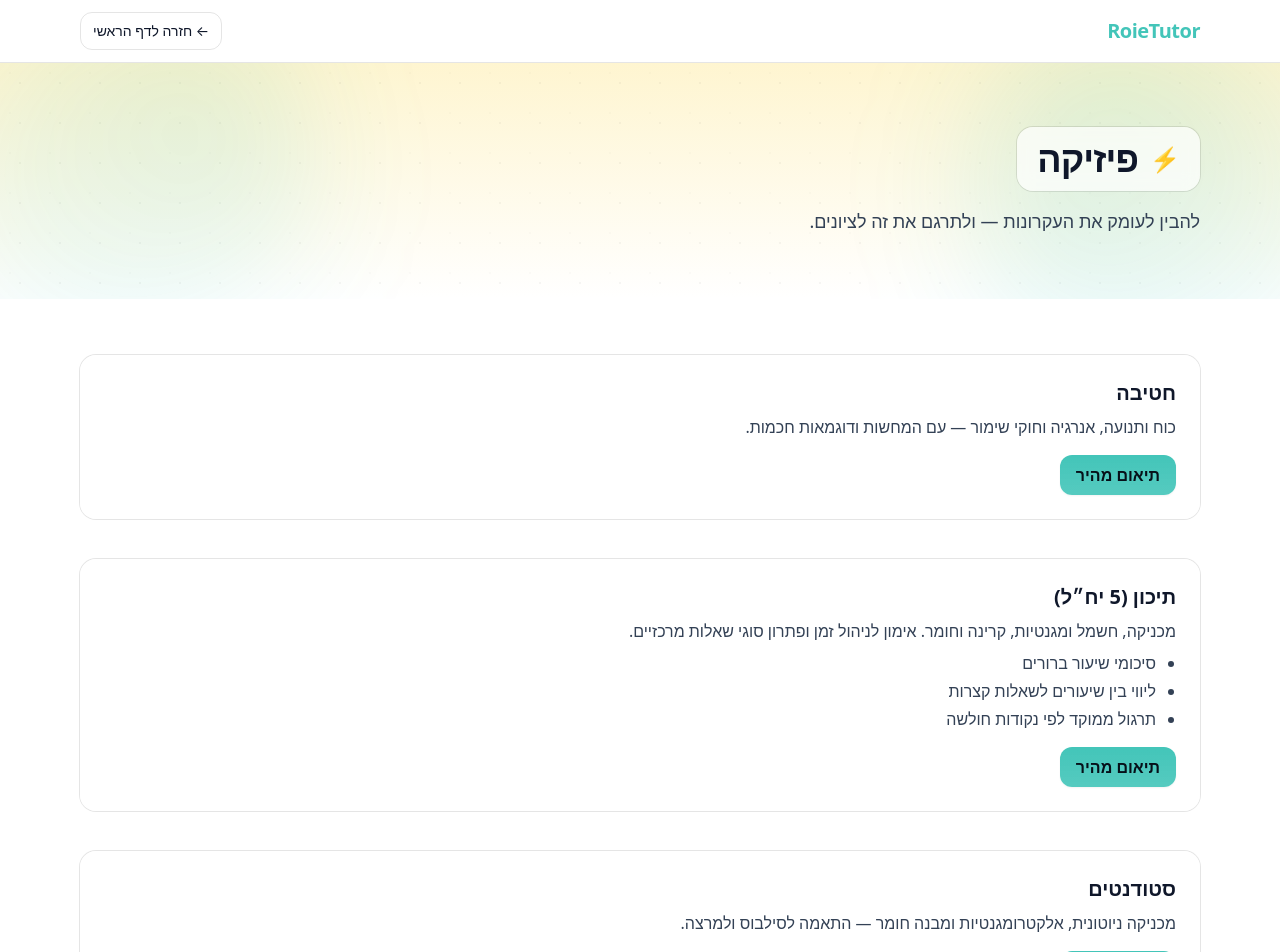
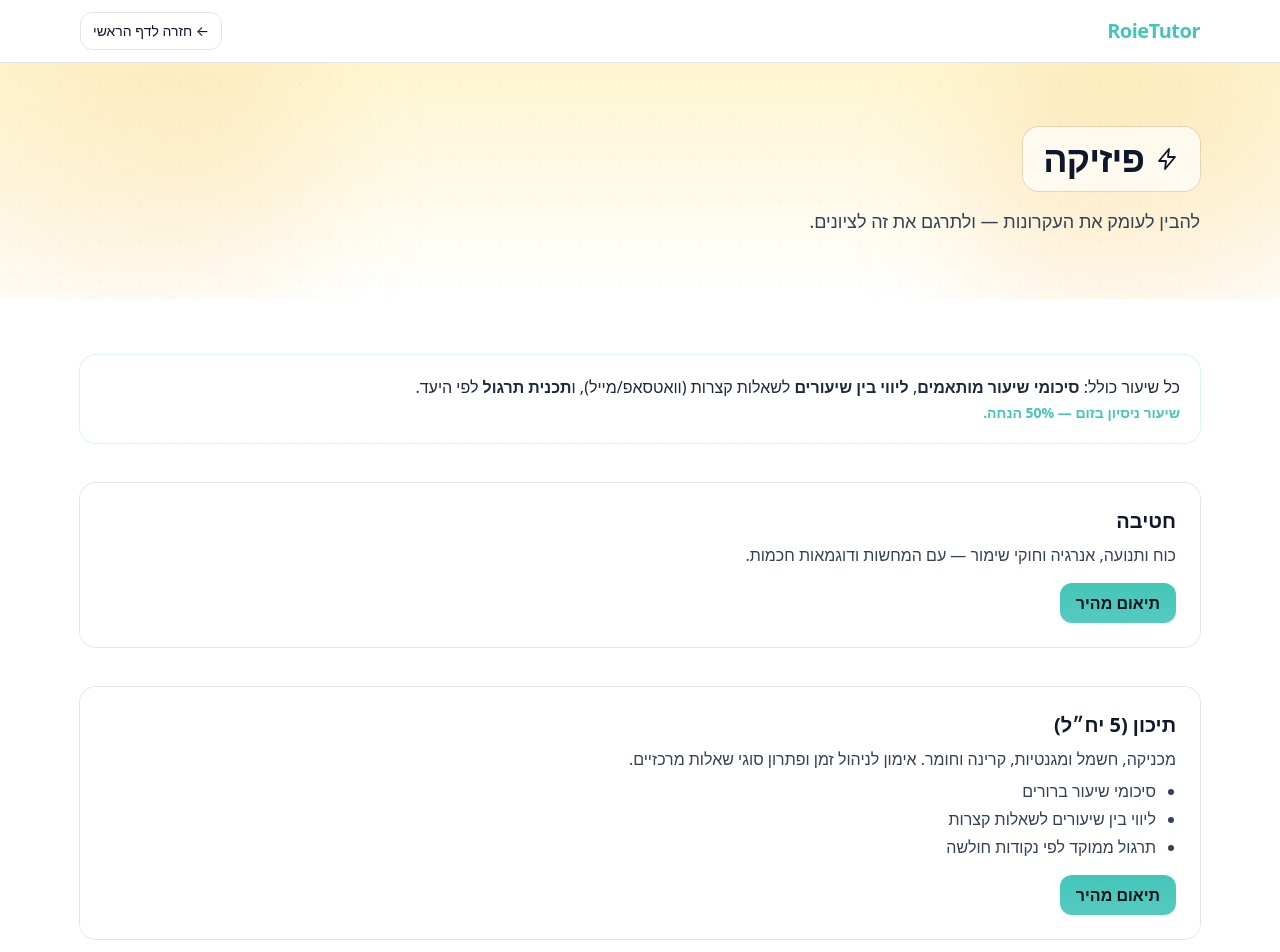
Before and after one commit to roadam11/RoieTutor, a Next.js app: page /subjects/physics in a window 1280 px wide. Shown: the top 952 px of the page. Built offline with nearby package versions, Linux system fonts and the light colour scheme.

Commit message:
Update physics.js

```diff
--- a/pages/subjects/physics.js
+++ b/pages/subjects/physics.js
@@ -1,6 +1,8 @@
 import Head from 'next/head'
 import { useEffect } from 'react'
 import SubjectLayout from '../../components/SubjectLayout'
+import ValueStrip from '../../components/ValueStrip'
+import PhysicsIcon from '../../components/icons/PhysicsIcon'
 
 export default function PhysicsPage() {
   useEffect(()=>{ document.documentElement.setAttribute('dir','rtl') },[])
@@ -10,30 +12,17 @@ export default function PhysicsPage() {
     <SubjectLayout
       title="פיזיקה"
       subtitle="להבין לעומק את העקרונות — ולתרגם את זה לציונים."
-      icon="⚡"
+      icon={<PhysicsIcon className="w-6 h-6" />}
       gradient="from-amber-200/40 to-orange-100/0 dark:from-amber-500/10 dark:to-transparent"
+      accent="#f59e0b"
     >
-      <Head>
-        <title>RoieTutor — פיזיקה</title>
-        <meta name="description" content="שיעורים פרטיים בפיזיקה: חטיבה, 5 יח״ל וסטודנטים. הסברים בהירים, תרגול ממוקד וליווי בין שיעורים." />
-      </Head>
+      <Head><title>RoieTutor — פיזיקה</title><meta name="description" content="שיעורים פרטיים בפיזיקה: חטיבה, 5 יח״ל וסטודנטים. הסברים בהירים, תרגול ממוקד וליווי בין שיעורים." /></Head>
 
-      <Section
-        title="חטיבה"
-        text="כוח ותנועה, אנרגיה וחוקי שימור — עם המחשות ודוגמאות חכמות."
-        ctaHref={wa('חטיבה')}
-      />
-      <Section
-        title="תיכון (5 יח״ל)"
-        text="מכניקה, חשמל ומגנטיות, קרינה וחומר. אימון לניהול זמן ופתרון סוגי שאלות מרכזיים."
-        bullets={['סיכומי שיעור ברורים', 'ליווי בין שיעורים לשאלות קצרות', 'תרגול ממוקד לפי נקודות חולשה']}
-        ctaHref={wa('תיכון 5 יח״ל')}
-      />
-      <Section
-        title="סטודנטים"
-        text="מכניקה ניוטונית, אלקטרומגנטיות ומבנה חומר — התאמה לסילבוס ולמרצה."
-        ctaHref={wa('סטודנטים')}
-      />
+      <ValueStrip />
+
+      <Section title="חטיבה" text="כוח ותנועה, אנרגיה וחוקי שימור — עם המחשות ודוגמאות חכמות." ctaHref={wa('חטיבה')} />
+      <Section title="תיכון (5 יח״ל)" text="מכניקה, חשמל ומגנטיות, קרינה וחומר. אימון לניהול זמן ופתרון סוגי שאלות מרכזיים." bullets={['סיכומי שיעור ברורים','ליווי בין שיעורים לשאלות קצרות','תרגול ממוקד לפי נקודות חולשה']} ctaHref={wa('תיכון 5 יח״ל')} />
+      <Section title="סטודנטים" text="מכניקה ניוטונית, אלקטרומגנטיות ומבנה חומר — התאמה לסילבוס ולמרצה." ctaHref={wa('סטודנטים')} />
     </SubjectLayout>
   )
 }
@@ -44,14 +33,8 @@ function Section({ title, text, bullets = [], ctaHref }) {
       <div className="rounded-2xl p-6 bg-white/70 dark:bg-white/5 backdrop-blur ring-1 ring-black/10 dark:ring-white/10">
         <h2 className="text-xl font-bold mb-2">{title}</h2>
         <p className="text-slate-700 dark:text-slate-300">{text}</p>
-        {bullets.length > 0 && (
-          <ul className="list-disc pr-5 text-slate-700 dark:text-slate-300 mt-2 space-y-1">
-            {bullets.map((b,i)=><li key={i}>{b}</li>)}
-          </ul>
-        )}
-        <a href={ctaHref} className="inline-block mt-4 rounded-xl px-4 py-2 bg-gradient-to-b from-tealBrand to-tealBrand/90 text-[#061019] font-semibold shadow-sm hover:shadow-md">
-          תיאום מהיר
-        </a>
+        {bullets.length>0 && <ul className="list-disc pr-5 text-slate-700 dark:text-slate-300 mt-2 space-y-1">{bullets.map((b,i)=><li key={i}>{b}</li>)}</ul>}
+        <a href={ctaHref} className="inline-block mt-4 rounded-xl px-4 py-2 bg-gradient-to-b from-tealBrand to-tealBrand/90 text-[#061019] font-semibold shadow-sm hover:shadow-md">תיאום מהיר</a>
       </div>
     </section>
   )
```
